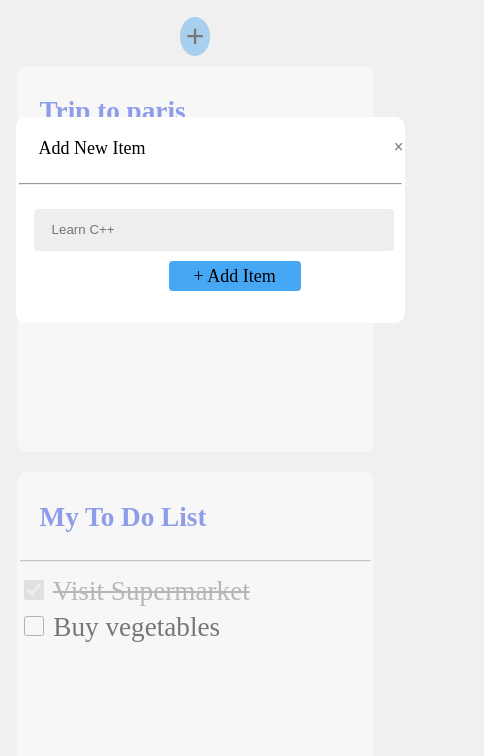
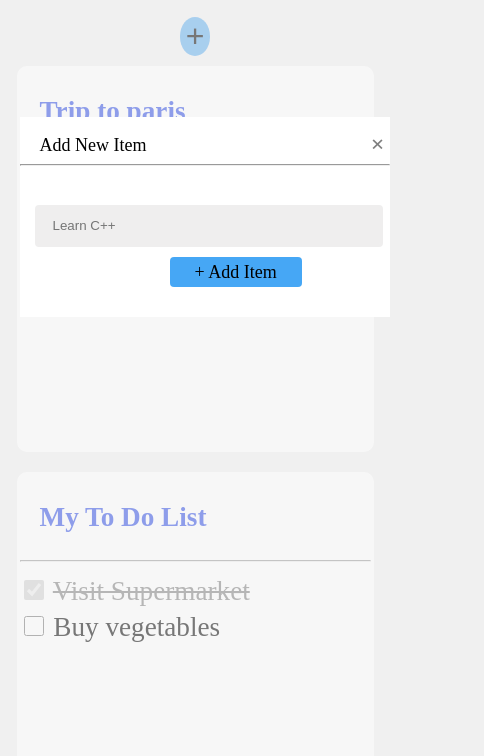
Before and after one commit to Nammu210/css2-update, a plain HTML site: page index1.html in a window 390 px wide. Shown: the part 88-844 px from the top of the page, 484 px wide, since content can reach past the window. Drawn offline with Linux system fonts and the light colour scheme.

Commit message:
first com3

```diff
--- a/index1.html
+++ b/index1.html
@@ -90,9 +90,11 @@
 
 
     <div class="newtask">
-        <form class="card2">
-            <div class="line1"><p class="para2">Add New Item</p><p class="close1"><a class="fh" href="./index.html"> &times;</a></p></div>
-            <hr>
+        <form class="card3">
+            <div class="line1 "><p class="para2">Add New Item</p><p class="close1"><a class="fh" href="./index.html"> &times;</a></p></div>
+
+            <hr class="hi">
+
             <input type="text" placeholder="Learn C++" id="input1" name="newtask" value="">
             <span class="span2">+ Add Item</span>
         </form>
--- a/style.css
+++ b/style.css
@@ -70,11 +70,12 @@ a{
 .card{
     border: white solid;
     background-color: white;
-    width: 300px;
+    width: 350px;
     height: 270px;
     margin: 10px;
     border-radius: 10px;
     flex-basis: 285px;
+    flex-basis: calc(33.33% - 10px);
 }
 .card:hover{
     box-shadow:0px 0px 2px 2px rgb(84, 110, 238);
@@ -383,11 +384,20 @@ input{
 
     .card2{
             position: absolute;
-            left: -61vw;
-            width: 383px;
+            left: -63vw;
+            width: 370px;
             margin-right: 200px;
         }
 
+    .card3{
+            position: absolute;
+            left: -60vw;
+            width: 370px;
+            margin-right: 200px;
+            background-color: white;
+            height: 200px;
+
+        }
 
     .newtask{
             position: absolute;
@@ -408,7 +418,7 @@ input{
 
         .input1{
             width: 330px;
-            height: 27px;
+            height: 35px;
             margin-top: 15px;
             margin-left: 15px;
             margin-right: 15px;
@@ -417,9 +427,29 @@ input{
             border: solid  rgb(239, 238, 238);
         }
 
-        .fh{
-           font-size: 18px;
-           margin-right: 80px;
+        #input1{
+            width: 88%;
+            height: 4vh;
+            margin-top: 30px;
+            margin-left: 15px;
+            margin-right: 15px;
+            background-color:  rgb(239, 238, 238);
+            border-radius: 4px;
+            padding-left: 15px;
+            border: solid  rgb(239, 238, 238);
         }
 
+        .hi{
+            margin-top:30px ;
+        }
+
+
+        .fh{
+            position: absolute;
+                top: 10px;
+                right: 10px;
+                font-size: 24px;
+                cursor: pointer;
+            }
+
 }
```
Also changed, not shown: index3.html (+1 -1 lines).
